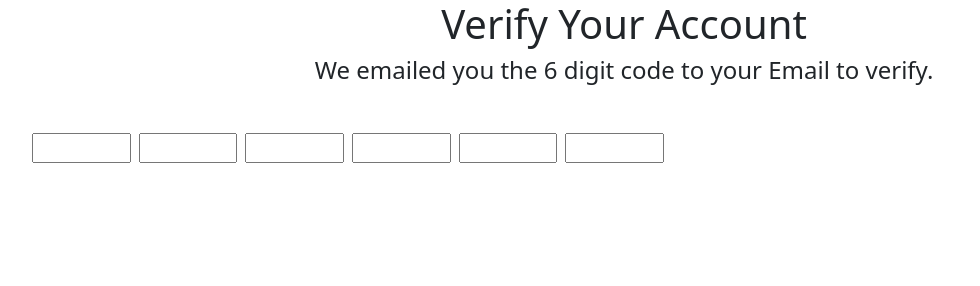
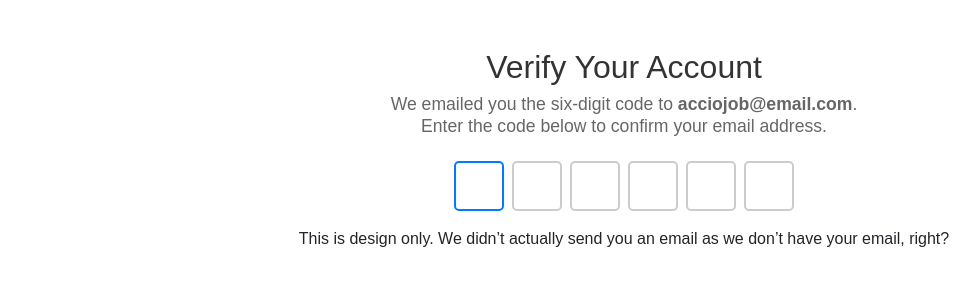
Before and after one commit to acciojob/OTP-kaushalkrsna1602, a website: page main.html in a window 1280 px wide. Shown: the whole page, without its empty margins (16-996 px from the left). Drawn offline with nearby package versions, Linux system fonts and the light colour scheme.

Commit message:
created a submission

```diff
--- a/main.html
+++ b/main.html
@@ -1,25 +1,34 @@
 <!DOCTYPE html>
-<html>
+<html lang="en">
 
 <head>
+    <meta charset="UTF-8">
+    <meta name="viewport" content="width=device-width, initial-scale=1.0">
+    <title>OTP Verification</title>
     <link rel="stylesheet" href="https://cdn.jsdelivr.net/npm/bootstrap@5.3.3/dist/css/bootstrap.min.css" integrity="sha384-QWTKZyjpPEjISv5WaRU9OFeRpok6YctnYmDr5pNlyT2bRjXh0JMhjY6hW+ALEwIH" crossorigin="anonymous">
     <link rel="stylesheet" href="styles.css">
 </head>
 
 <body>
-    <h1 id="verification_heading">Verify Your Account</h1>
-    <h4 id="verification_subtext">We emailed you the 6 digit code to your Email to verify.</h4>
+    <div class="container mt-5">
+        <h1 id="verification_heading" class="text-center">Verify Your Account</h1>
+        <h4 id="verification_subtext" class="text-center">We emailed you the six-digit code to <strong>acciojob@email.com</strong>.<br>Enter the code below to confirm your email address.</h4>
 
-    <div id="otp" class="code-container row d-flex gap-2 m-5">
-        <input class="code col-1" id="code-1" type="text" maxlength="1">
-        <input class="code col-1" id="code-2" type="text" maxlength="1">
-        <input class="code col-1" id="code-3" type="text" maxlength="1">
-        <input class="code col-1" id="code-4" type="text" maxlength="1">
-        <input class="code col-1" id="code-5" type="text" maxlength="1">
-        <input class="code col-1" id="code-6" type="text" maxlength="1">
+        <div id="otp" class="code-container d-flex justify-content-center gap-2 mt-4">
+            <input class="code" id="code-1" type="text" maxlength="1" autofocus>
+            <input class="code" id="code-2" type="text" maxlength="1">
+            <input class="code" id="code-3" type="text" maxlength="1">
+            <input class="code" id="code-4" type="text" maxlength="1">
+            <input class="code" id="code-5" type="text" maxlength="1">
+            <input class="code" id="code-6" type="text" maxlength="1">
+        </div>
+
+        <p class="text-center mt-3">
+            This is design only. We didn’t actually send you an email as we don’t have your email, right?
+        </p>
     </div>
 
-    <script type="text/javascript" src="./script.js"></script>
+    <script src="script.js"></script>
 </body>
 
 </html>
--- a/script.js
+++ b/script.js
@@ -1,3 +1,4 @@
+document.addEventListener("DOMContentLoaded", function () {
     const inputs = document.querySelectorAll(".code");
 
     inputs.forEach((input, index) => {
@@ -20,3 +21,4 @@ inputs.forEach((input, index) => {
             }
         });
     });
+});
--- a/styles.css
+++ b/styles.css
@@ -1,7 +1,32 @@
-#verification_heading{
-	text-align : center;
+body {
+    font-family: Arial, sans-serif;
 }
 
-#verification_subtext{
-	text-align : center;
+#verification_heading {
+    font-size: 2rem;
+    color: #333;
 }
+
+#verification_subtext {
+    font-size: 1.1rem;
+    color: #666;
+}
+
+.code-container {
+    display: flex;
+    gap: 10px;
+}
+
+.code {
+    width: 50px;
+    height: 50px;
+    font-size: 2rem;
+    text-align: center;
+    border: 2px solid #ccc;
+    border-radius: 5px;
+    outline: none;
+}
+
+.code:focus {
+    border-color: #007bff;
+}
```
Lines whose indentation alone changed are shown as unchanged.
